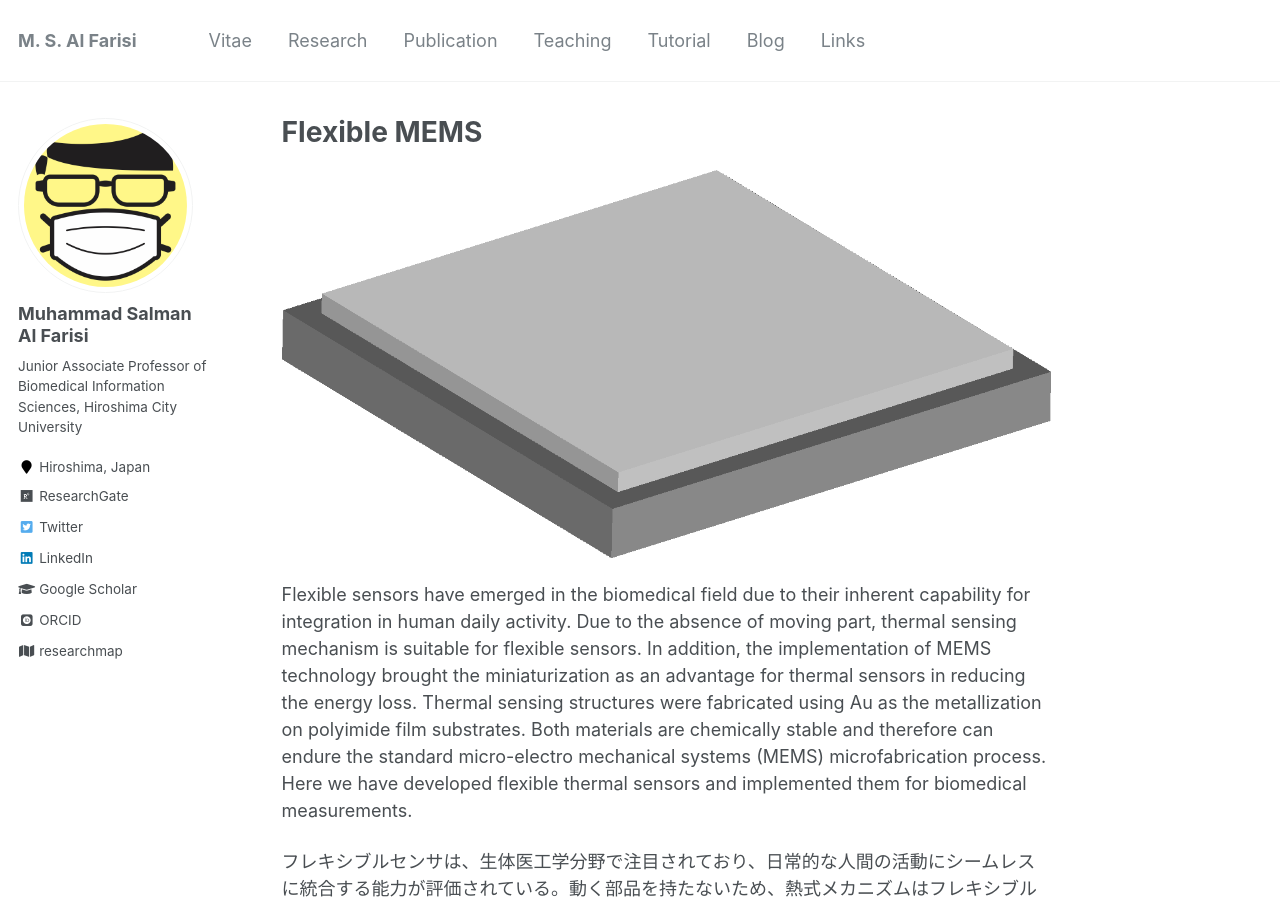
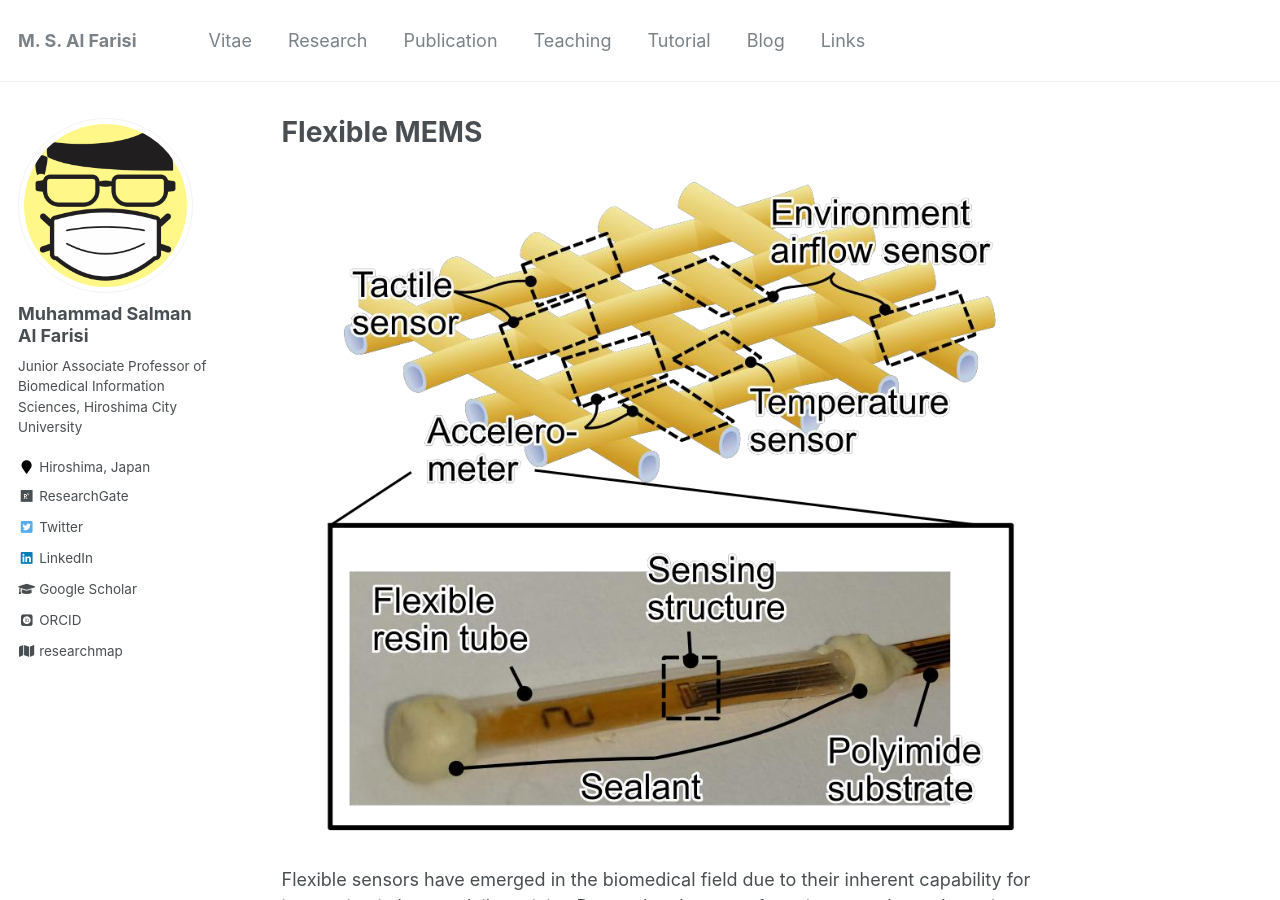
Before and after one commit to msalfarisi/msalfarisi.github.io, a Jekyll site: the page built from _research/flexible.md, in a window 1280 px wide and 900 px high. Built offline with Jekyll 4.4.1, drawn with Linux system fonts in a browser that asks for light colours; some web fonts are replaced.

Commit message:
Update flexible.md

```diff
--- a/_research/flexible.md
+++ b/_research/flexible.md
@@ -6,7 +6,7 @@
 collection: research
 ---
 
-<img src='/images/research-alecd.png' width='100%'>
+<img src='/images/research-flexible.png' width='100%'>
 
 Flexible sensors have emerged in the biomedical field due to their inherent capability for integration in human daily activity. Due to the absence of moving part, thermal sensing mechanism is suitable for flexible sensors. In addition, the implementation of MEMS technology brought the miniaturization as an advantage for thermal sensors in reducing the energy loss. Thermal sensing structures were fabricated using Au as the metallization on polyimide film substrates. Both materials are chemically stable and therefore can endure the standard micro-electro mechanical systems (MEMS) microfabrication process. Here we have developed flexible thermal sensors and implemented them for biomedical measurements.
 
```
